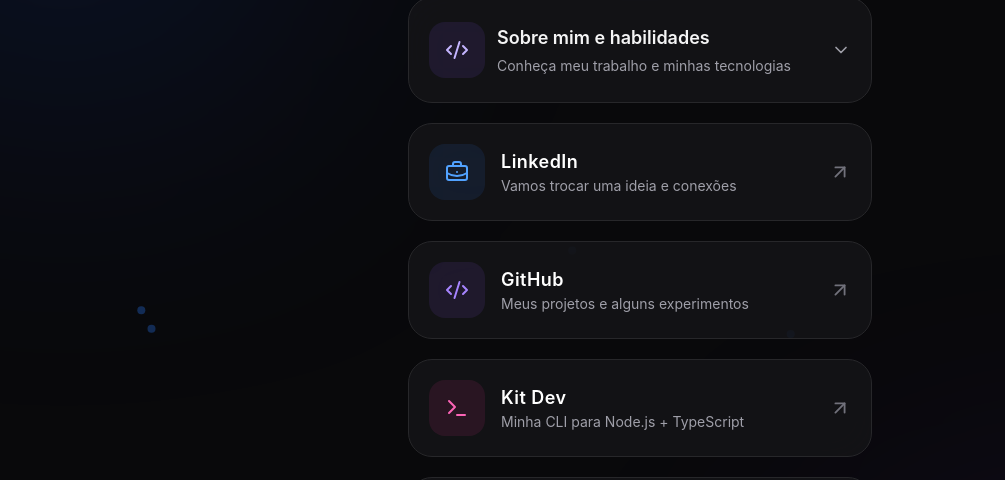
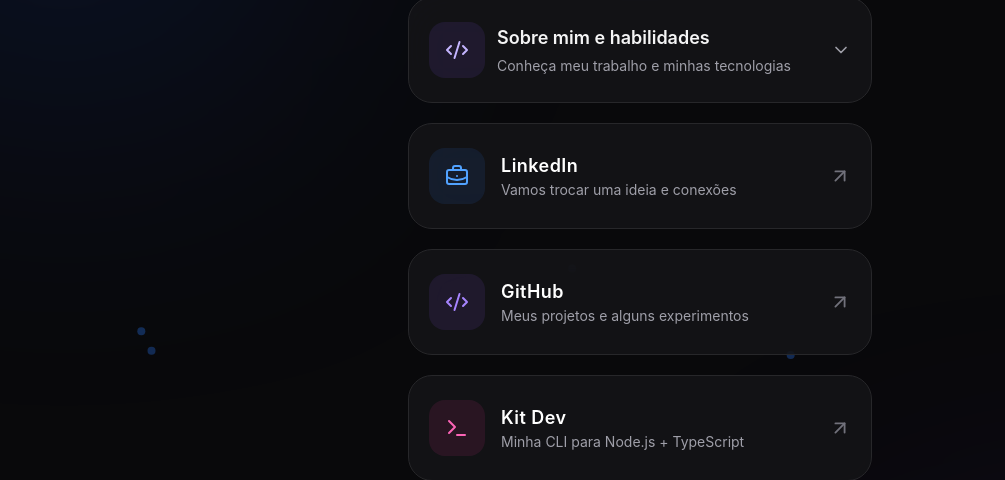
Before and after one commit to marcosfrancomarinho/meu-perfil, a React (Vite) app: page / in a window 1280 px wide. Shown: the part 307-787 px from the top of the page, without its empty margins (0-1005 px from the left). Built offline with nearby package versions, Linux system fonts and the light colour scheme.

Commit message:
ui: collapse profile details and standardize card dimensions

```diff
--- a/src/components/LinkCard.tsx
+++ b/src/components/LinkCard.tsx
@@ -28,7 +28,7 @@ export function LinkCard({ link, index }: LinkCardProps) {
         <div className='absolute inset-0 -translate-x-full bg-linear-to-r from-transparent via-white/5 to-transparent transition-transform duration-1000 group-hover:translate-x-full' />
       </div>
 
-      <div className='relative flex items-center justify-between gap-3 p-4 sm:p-5'>
+      <div className='relative flex min-h-26 items-center justify-between gap-3 p-4 sm:p-5'>
         <div className='flex min-w-0 items-center gap-3 sm:gap-4'>
           <motion.div
             whileHover={{ rotate: 15, scale: 1.15 }}
```
